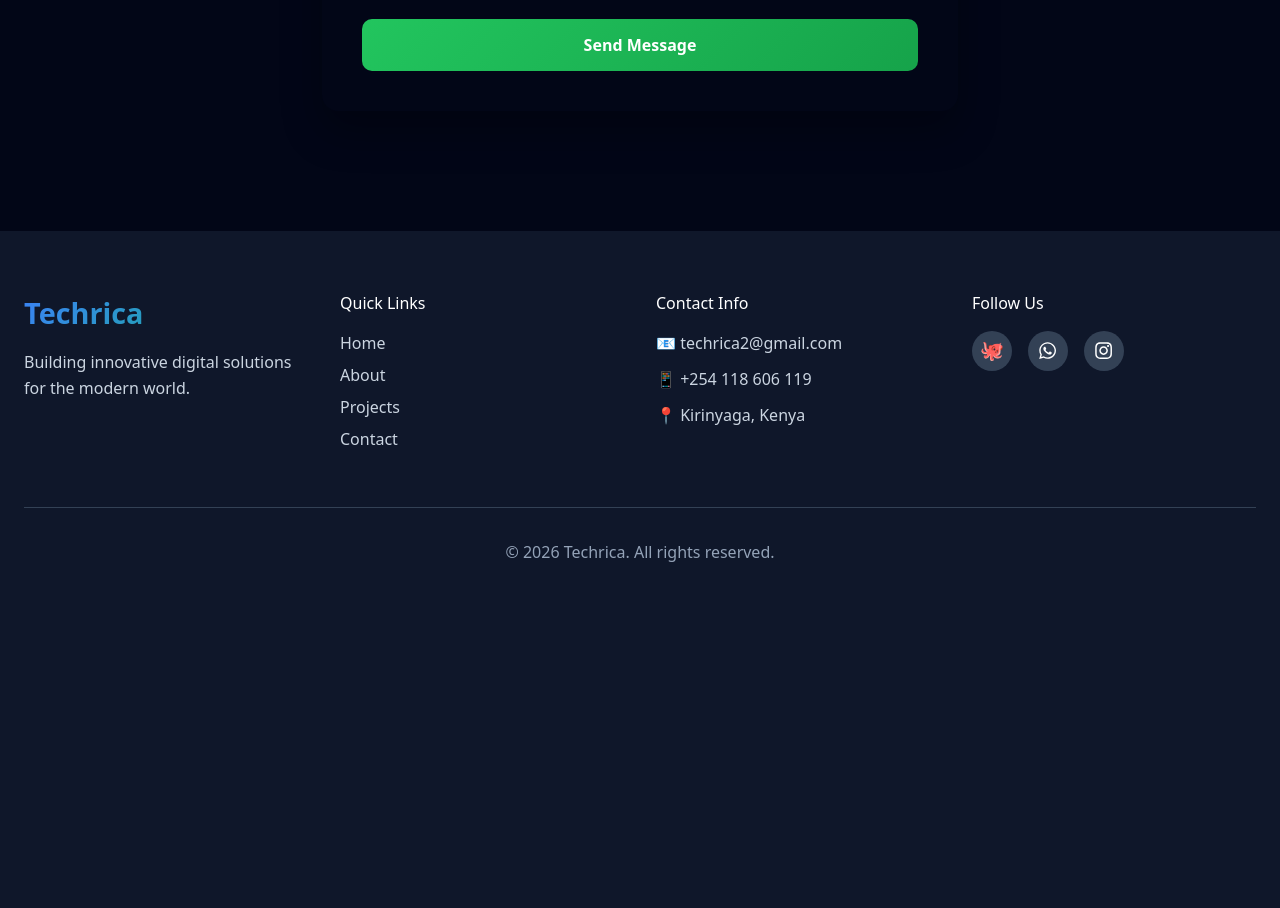
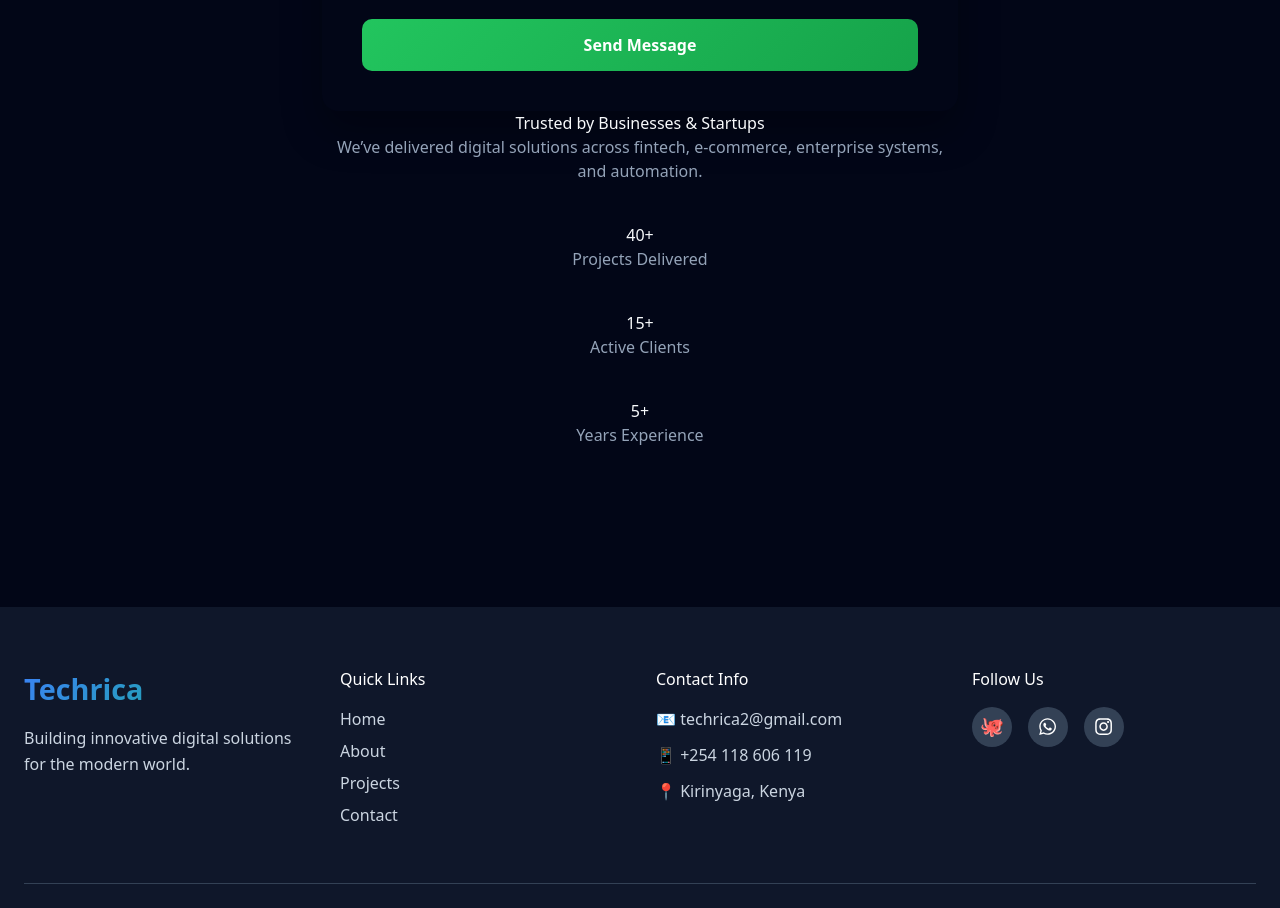
Before and after one commit to willyjohne2/techrica_frontend-v2, a React (Vite) app: page /contact in a window 1280 px wide. Shown: the part 1591-2499 px from the top of the page. Before the commit the page ends 2175 px from the top, so only its background shows below. Built offline with nearby package versions, Linux system fonts and the light colour scheme.

Commit message:
Added the business creditability section

```diff
--- a/src/pages/contact/Contact.jsx
+++ b/src/pages/contact/Contact.jsx
@@ -98,6 +98,22 @@ const Contact = () => {
 
             <button type="submit">Send Message</button>
           </form>
+
+          {/* Business Creditability Section */}
+          <section className="contact-trust">
+            <div className="trust-container">
+              <div>
+                <h3>Trusted by Businesses & Startups</h3>
+                <p>We’ve delivered digital solutions across fintech, e-commerce, enterprise systems, and automation.</p>
+              </div>
+
+              <div className="trust-stats">
+                <div><span>40+</span><p>Projects Delivered</p></div>
+                <div><span>15+</span><p>Active Clients</p></div>
+                <div><span>5+</span><p>Years Experience</p></div>
+              </div>
+            </div>
+          </section>
         </div>
       </section>
     </div>
```
